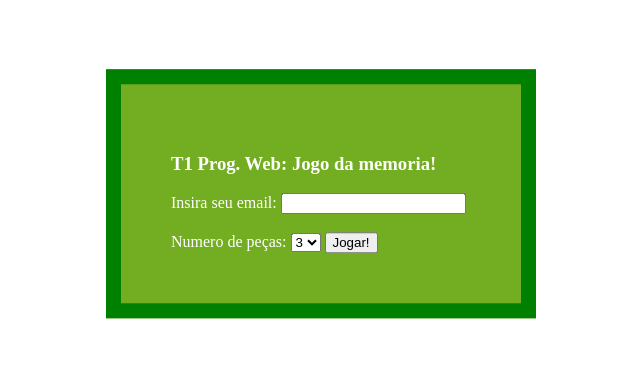
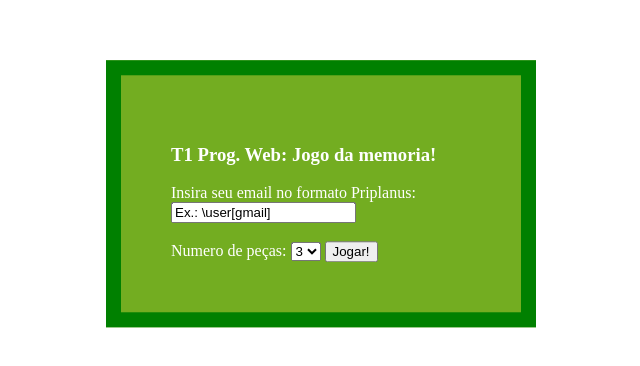
Before and after one commit to LuccaBuffara/INF1407-Trabalho-1, a plain HTML site: page index.html in a window 1280 px wide. Shown: the part 226-592 px from the top of the page, without its empty margins (339-979 px from the left). Drawn offline with nearby package versions, Linux system fonts and the light colour scheme.

Commit message:
Fix regex

```diff
--- a/index.html
+++ b/index.html
@@ -12,8 +12,8 @@
   <body>
     <div id="mainDiv" class="main">
       <h3>T1 Prog. Web: Jogo da memoria!</h3>
-      <label for='emailJogador'>Insira seu email:</label>
-      <input type='text' id='emailJogador'><br><br>
+      <label for='emailJogador'>Insira seu email no formato Priplanus:</label>
+      <input type='text' value="Ex.: \user[gmail]" id='emailJogador'><br><br>
 
       <label for="cards">Numero de peças:</label>
       <select name="cards"  id="cards">
--- a/js/index.js
+++ b/js/index.js
@@ -10,7 +10,7 @@ var email = null;
 var num_pieces = 0;
 
 //Regex Priplanus
-let email_regex = /\\([a-zA-z])+\[(?:(?:\w+\|\w+)+|(?:\w+)+)+\]/g
+let email_regex = /^\\([a-zA-z])+\[(?:(?:\w+\|\w+)+|(?:\w+)+)+\]$/g
 
 //Array para armazenar peças selecionadas
 const selected_pieces = []
```
